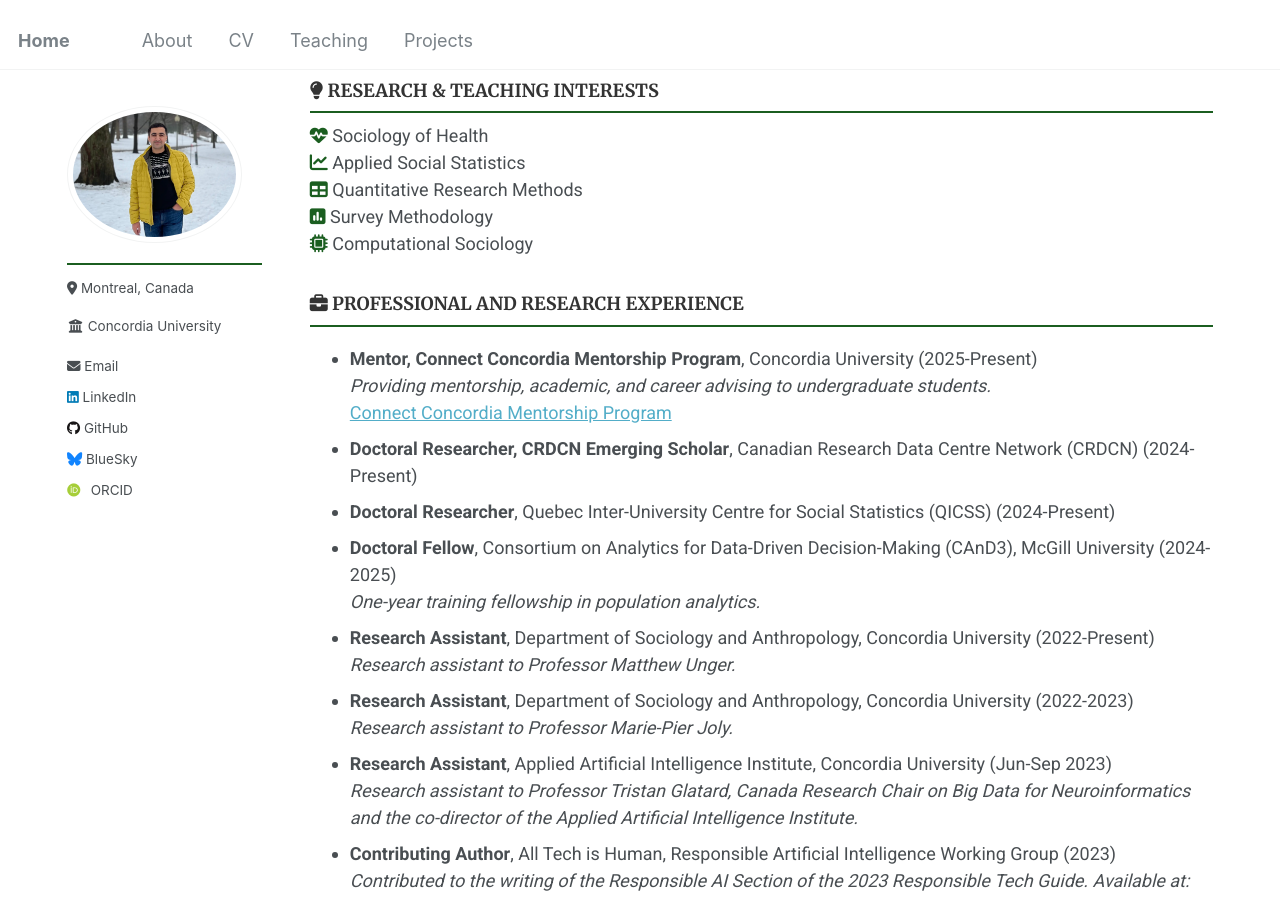
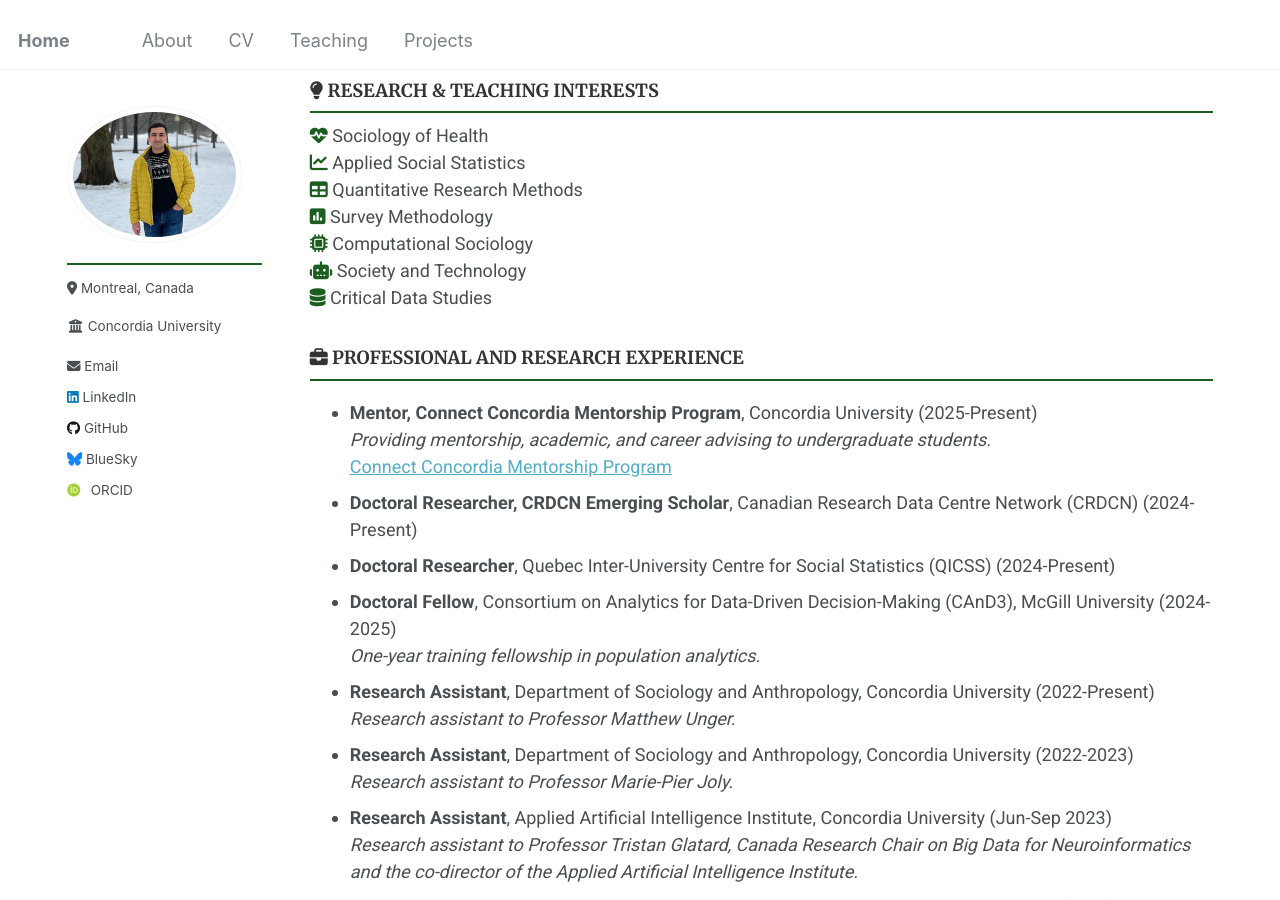
Before and after one commit to Mohsnmonji/mohsnmonji.github.io, a Jekyll site: the page built from _pages/Curriculum Vitae.md, in a window 1280 px wide and 900 px high, scrolled down 414 px. Built offline with Jekyll 4.4.1, drawn with Linux system fonts in a browser that asks for light colours; some web fonts are replaced.

Commit message:
Update Curriculum Vitae.md

```diff
--- a/_pages/Curriculum Vitae.md
+++ b/_pages/Curriculum Vitae.md
@@ -39,6 +39,8 @@ author_profile: true
   <i class="fas fa-table" style="color: #1B5E20;"></i> Quantitative Research Methods<br>
   <i class="fas fa-poll" style="color: #1B5E20;"></i> Survey Methodology<br>
   <i class="fas fa-microchip" style="color: #1B5E20;"></i> Computational Sociology<br>
+  <i class="fas fa-robot" style="color: #1B5E20;"></i> Society and Technology<br>
+  <i class="fas fa-database" style="color: #1B5E20;"></i> Critical Data Studies<br>
 </div>
 
 ### <i class="fas fa-briefcase"></i> PROFESSIONAL AND RESEARCH EXPERIENCE
```
